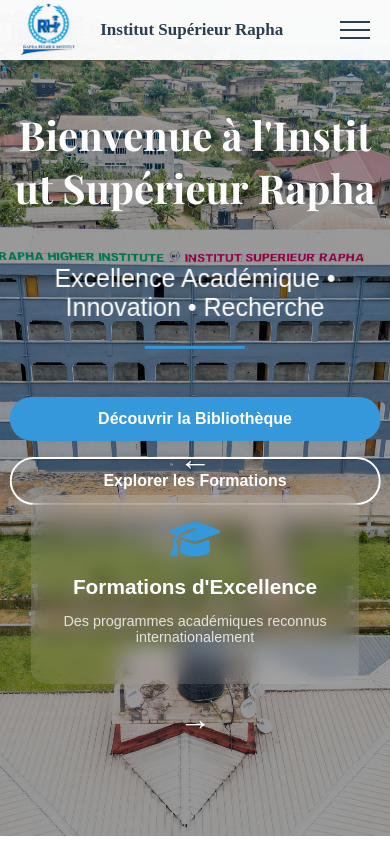
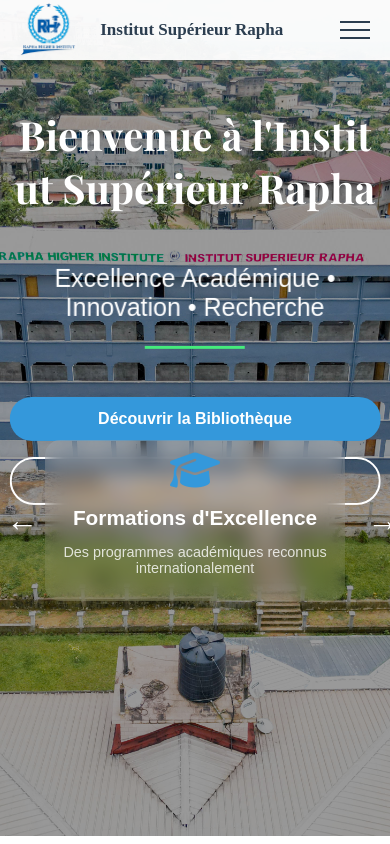
Before and after one commit to djufomene/raphainstitut, a React (Vite) app: page / in a window 390 px wide. Built offline with nearby package versions, Linux system fonts and the light colour scheme.

Commit message:
correction responsive mobile sur le style Accueil

```diff
--- a/src/styles/Accueil.scss
+++ b/src/styles/Accueil.scss
@@ -27,21 +27,6 @@
   font-family: 'Montserrat', sans-serif;
   color: white;
 }
-
-// .background-image {
-//   position: absolute;
-//   top: 0;
-//   left: 0;
-//   width: 100%;
-//   height: 90%;
-//   background: linear-gradient(135deg, #1e3c72 0%, #2a5298 100%);
-//   background-image: url('../assets/images/home17.jpg');
-//   background-size: cover;
-//   background-position: center;
-//   z-index: -1;
-//   transition: transform 0.3s ease-out;
-// }
-
 
 .background-image {
   position: absolute;
@@ -118,7 +103,7 @@
     display: block;
     width: 100px;
     height: 3px;
-    background: $secondary-color;
+    background: rgb(69, 236, 124);
     margin: 1.5rem auto;
     animation: scaleIn 0.8s ease-out 2.5s both;
   }
@@ -1768,9 +1753,16 @@
   }
 
   .info-section {
-    flex-direction: column;
     gap: 1rem;
     margin-top: 500px;
+
+    .nav-button {
+     margin-right: -15px;
+    }
+
+    .info-card {
+      padding: 10px;
+    }
   }
 
   .campus-visit .right-content iframe {
@@ -1804,4 +1796,7 @@
     width: 100px;
     height: 70px;
   }
-}
+
+
+
+}
```
